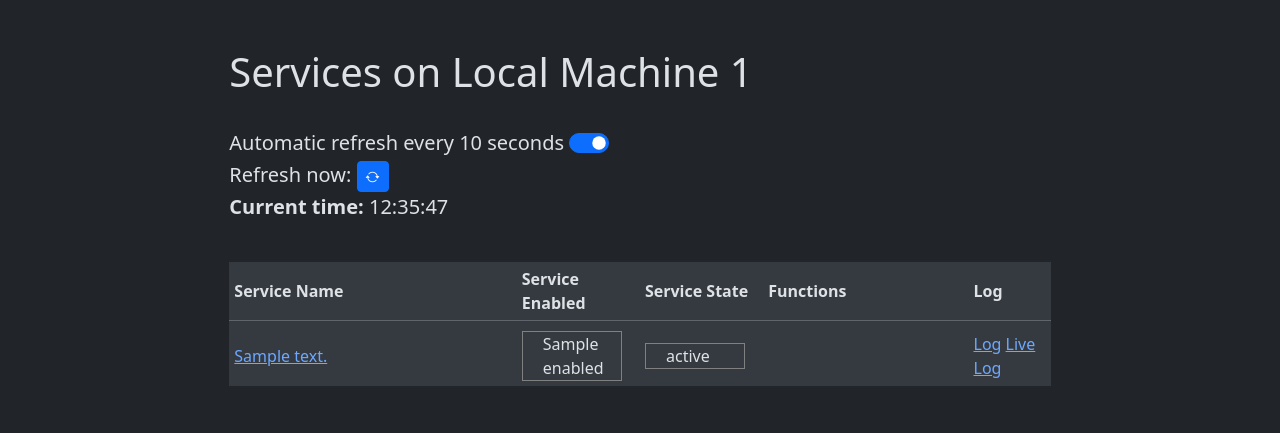
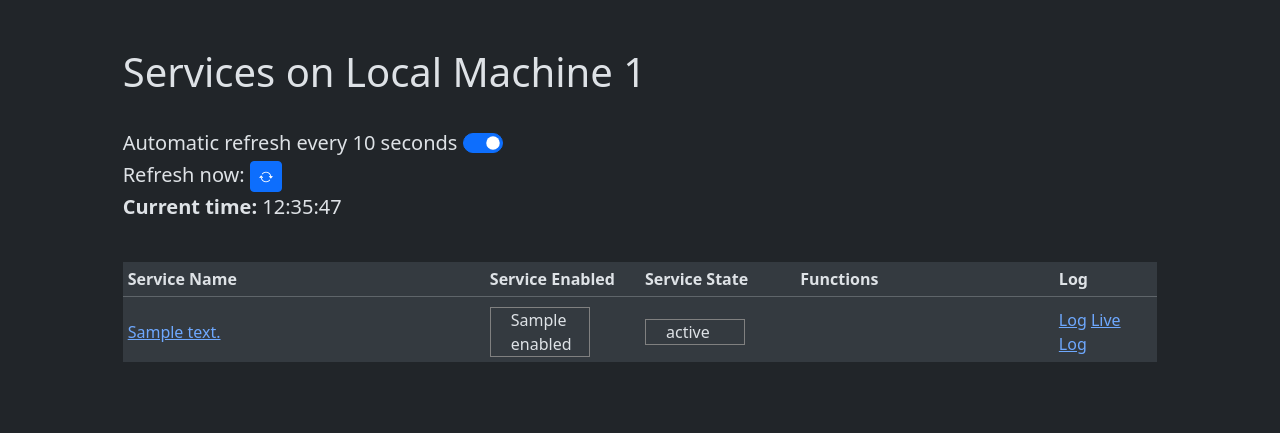
Before and after one commit to nikilase/service_website, a FastAPI app: template templates/root.html in a window 1280 px wide. Shown: the part 44-477 px from the top of the page. Run offline with FastAPI, Linux system fonts and the light colour scheme; the template is opened without the code that fills it: most values are stand-ins (such as "Sample title", 1, 10 or a date in 2020); parts of the project's set-up code (start-up, migrations or seed data) failed here and were passed over; some libraries are stand-ins or nearby versions.

Commit message:
Increase width of log overview

```diff
--- a/templates/root.html
+++ b/templates/root.html
@@ -1,6 +1,6 @@
 {% extends 'base.html' %}
 {% block content %}
-        <main class="col-lg-8 mx-auto p-3 py-md-5">
+        <main class="col-lg-10 mx-auto p-3 py-md-5">
             <main>
                 <h1>Services on Local Machine {{id}}</h1>
                 <br>
```
